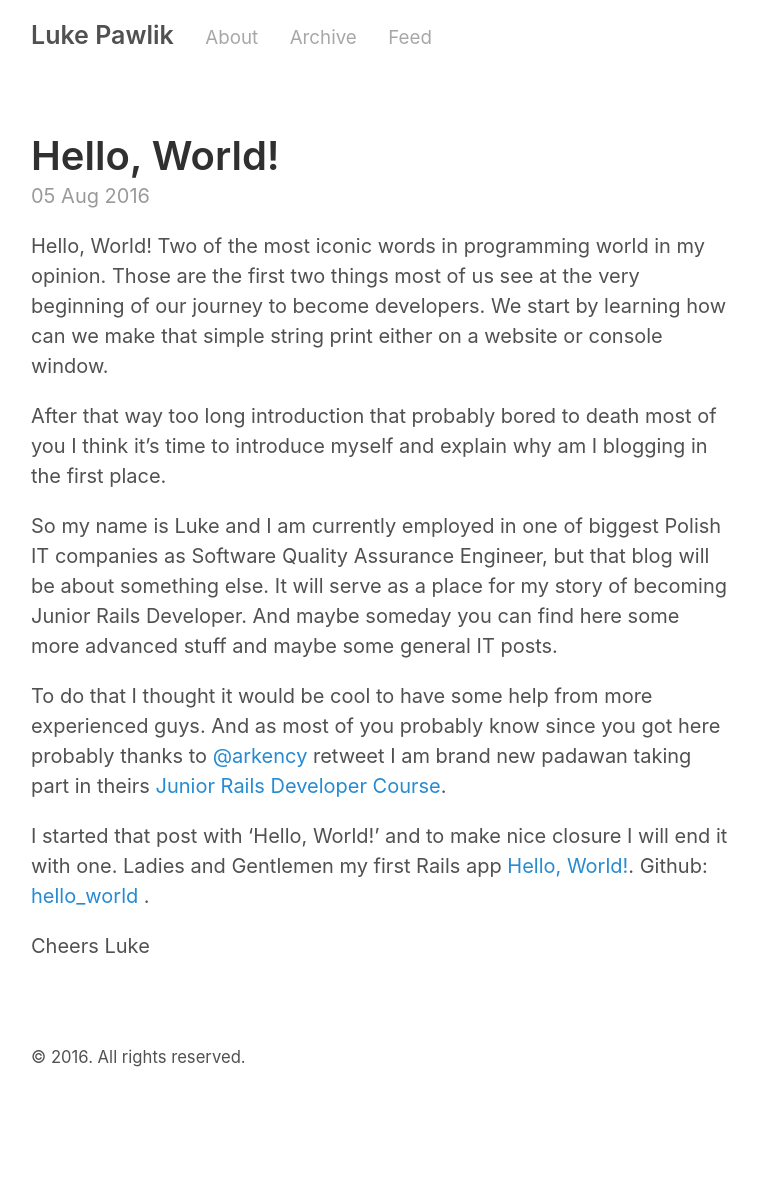
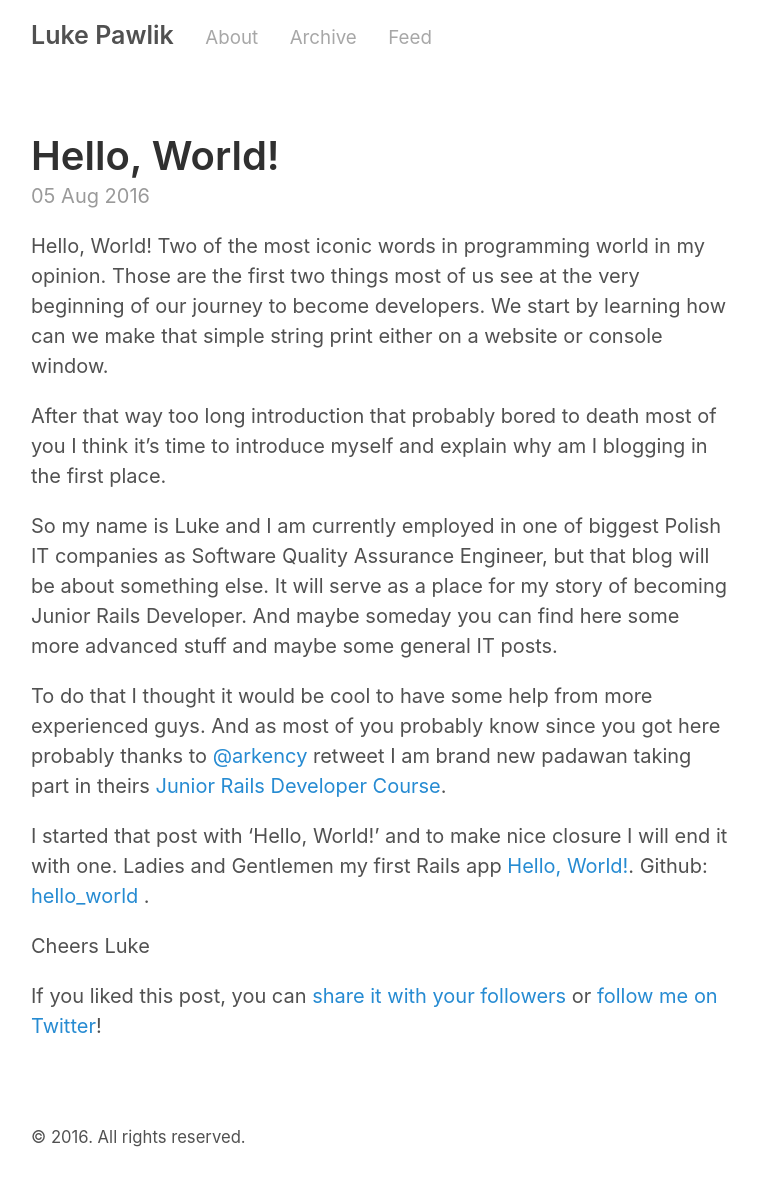
Before and after one commit to LukeP91/LukeP91.github.io, a Jekyll site: the page built from _posts/2016-08-05-hello.md, in a window 1280 px wide. Shown: the whole page, without its empty margins (259-1016 px from the left). Built offline with Jekyll 4.4.1, drawn with Linux system fonts in a browser that asks for light colours; before the commit the page ends 1111 px from its top, so only the background shows below that.

Commit message:
Twitter plug for posts

```diff
--- a/_config.yml
+++ b/_config.yml
@@ -6,7 +6,7 @@ permalink:        pretty
 title:               Luke Pawlik
 tagline:             'Path to become Developer'
 description:         'Path to become Developer'
-url:                 http://getpoole.com
+url:                 https://lukep91.github.io/
 paginate:            1
 baseurl:             ""
 
@@ -26,7 +26,7 @@ author:
 # Custom vars
 version:             2.0.0
 github:
-  repo:              https://github.com/poole/poole
+  repo:              https://github.com/LukeP91/LukeP91.github.io
 
 # Gems
 gems: [jekyll-paginate, jekyll-gist]
--- /dev/null
+++ b/_includes/twitter_plug.html
@@ -0,0 +1,7 @@
+If you liked this post, you can
+<a href="https://twitter.com/intent/tweet?url={{ site.url }}{{ page.url }}&text={{ page.title }}&via=luke_pawlik"
+   target="_blank">
+  share it with your followers</a>
+or
+<a href="https://twitter.com/luke_pawlik">
+  follow me on Twitter</a>!
--- a/_posts/2016-08-05-hello.md
+++ b/_posts/2016-08-05-hello.md
@@ -17,3 +17,5 @@ Ladies and Gentlemen my first Rails app [Hello, World!](https://sheltered-spring
 
 Cheers
 Luke
+
+{% include twitter_plug.html %}
```
